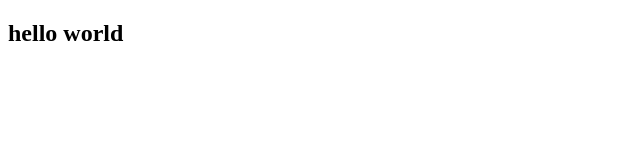
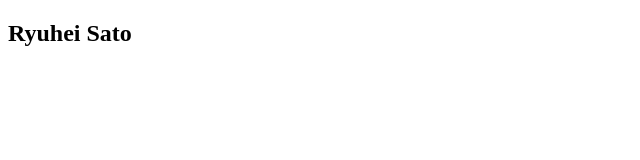
Before and after one commit to ryuheisato/ryuheisato.github.io, a plain HTML site: page index.html in a window 1280 px wide. Shown: the full height of the page, 0-640 px from the left. Drawn offline with Linux system fonts and the light colour scheme.

Commit message:
edit name

```diff
--- a/index.html
+++ b/index.html
@@ -9,7 +9,7 @@
 </head>
 
 <body>
-    <h2>hello world</h2>
+    <h2>Ryuhei Sato</h2>
 </body>
 
 </html>
```
